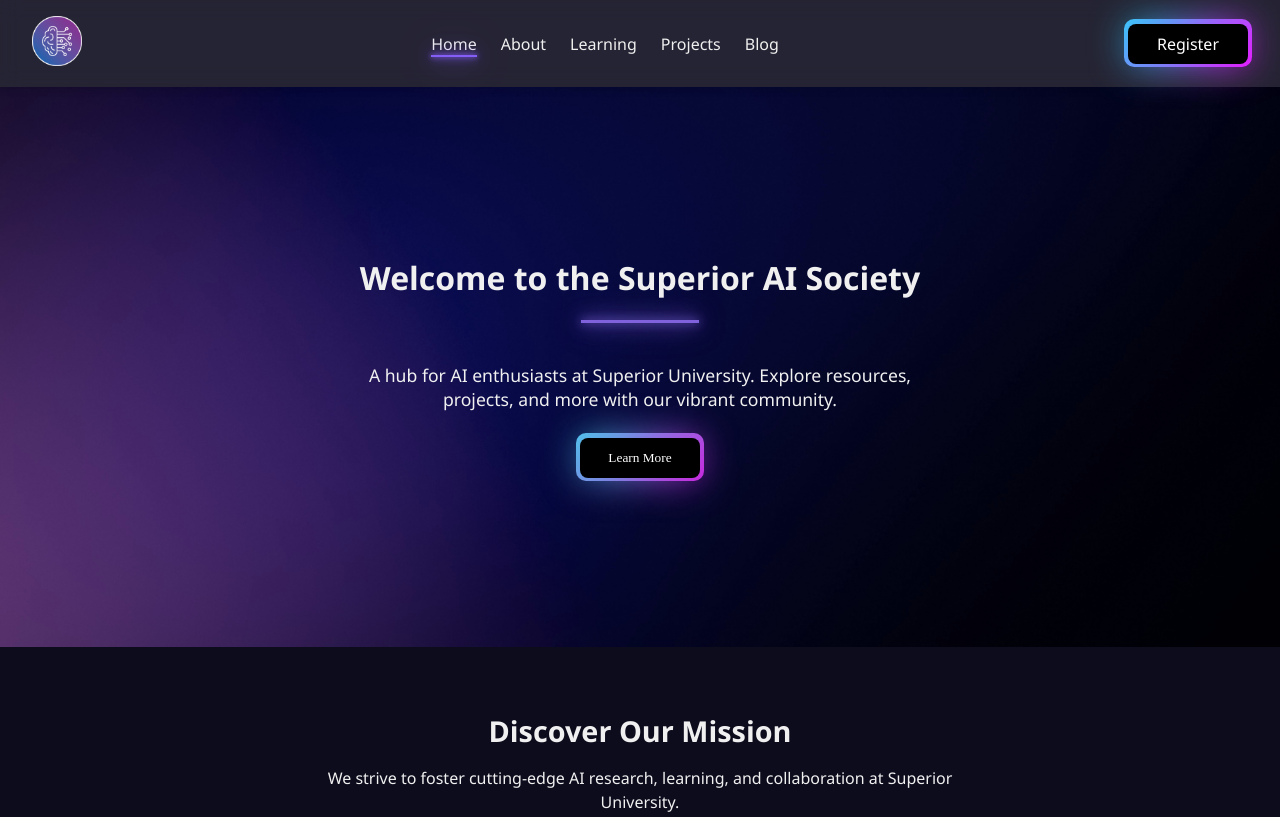
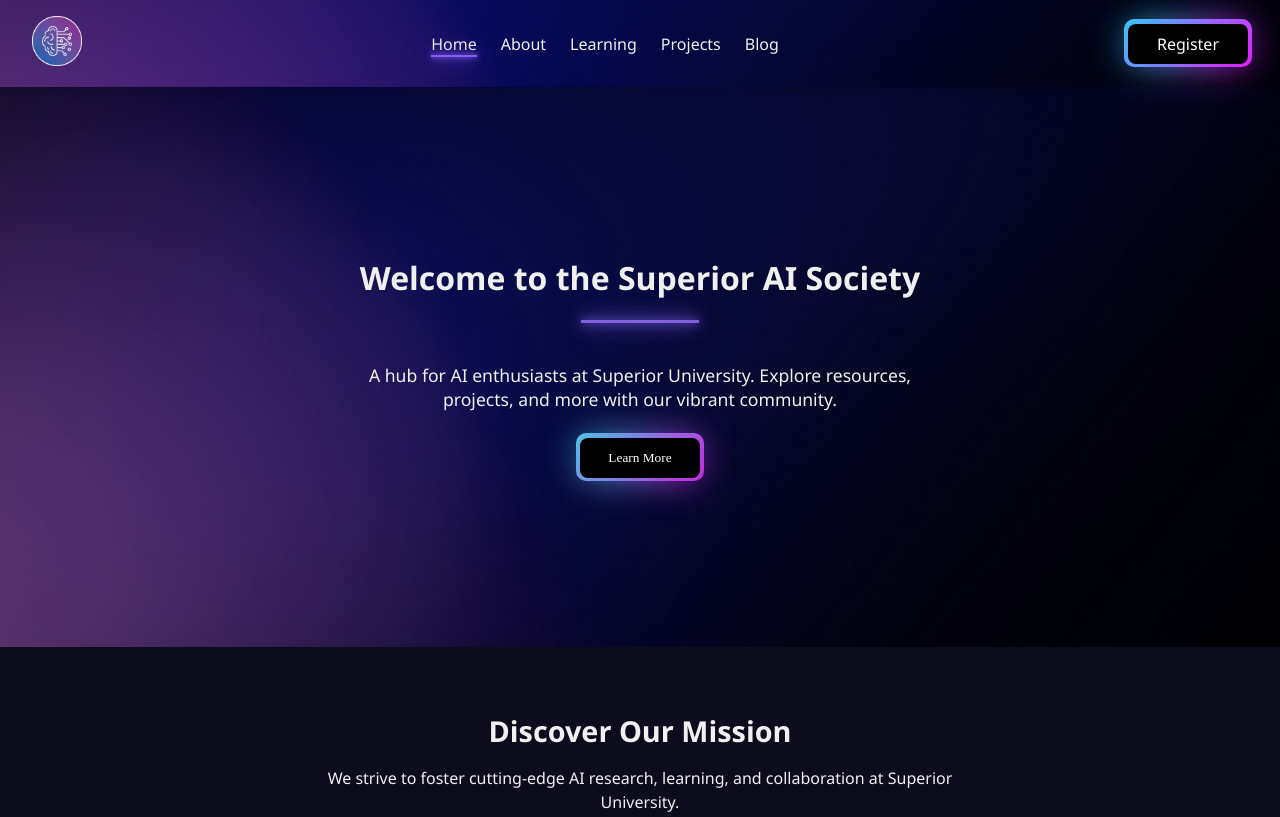
Before and after one commit to Hassan-Ali-Mehdi-3024/Superior-AI-Society, a plain HTML site: page index.html in a window 1280 px wide. Shown: the top 817 px of the page. Drawn offline with Linux system fonts and the light colour scheme.

Commit message:
NavBar Fixed

```diff
--- a/styles.css
+++ b/styles.css
@@ -162,7 +162,7 @@ header {
   position: sticky;
   top: 0;
   z-index: 999;
-    background: rgba(255, 255, 255, 0.1);
+  background: url('home-bg.jpg') center/cover no-repeat fixed; /* Same background as hero section */
   backdrop-filter: blur(10px);
   box-shadow: 0 4px 6px rgba(0, 0, 0, 0.1);
 }
```
Lines whose indentation alone changed are shown as unchanged.
